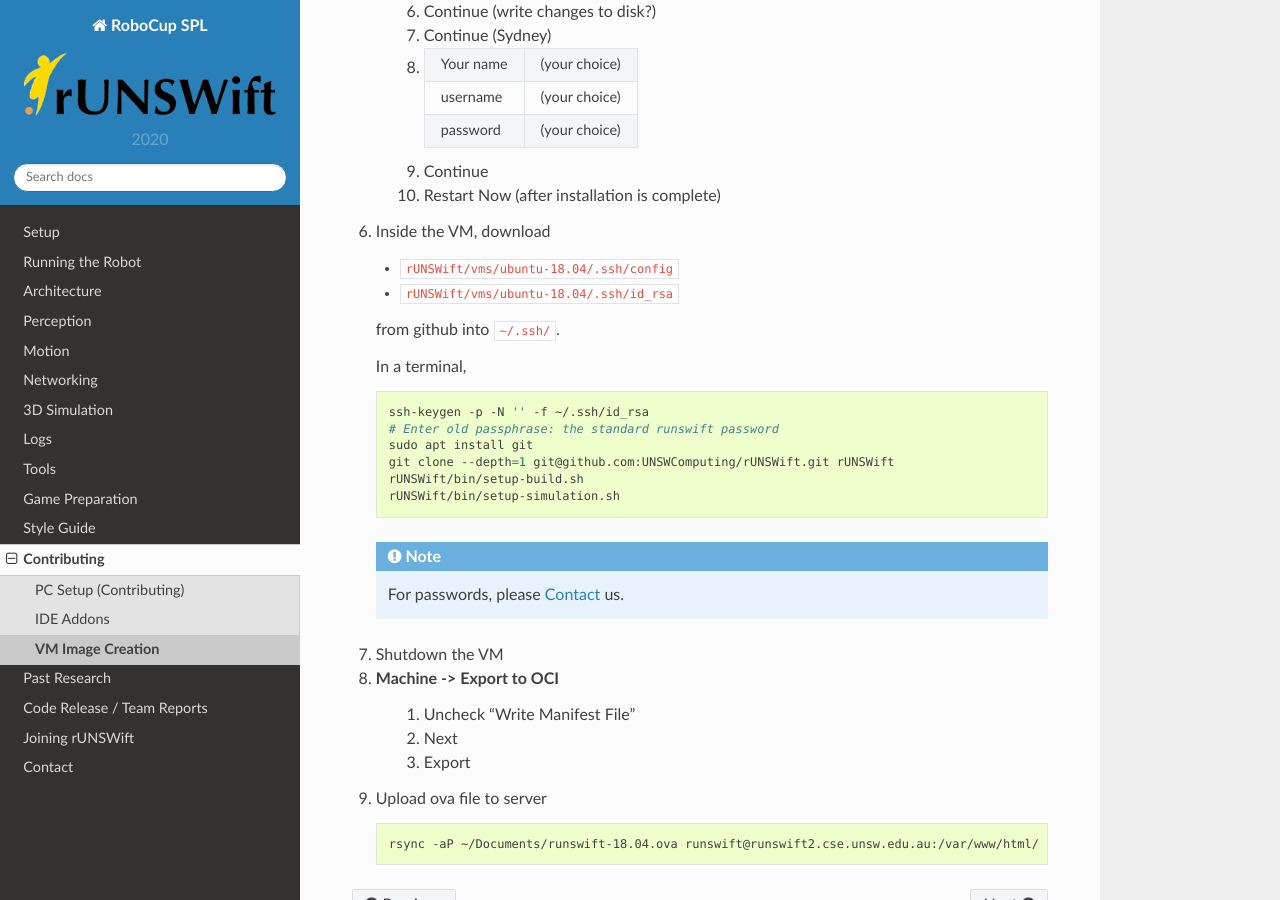
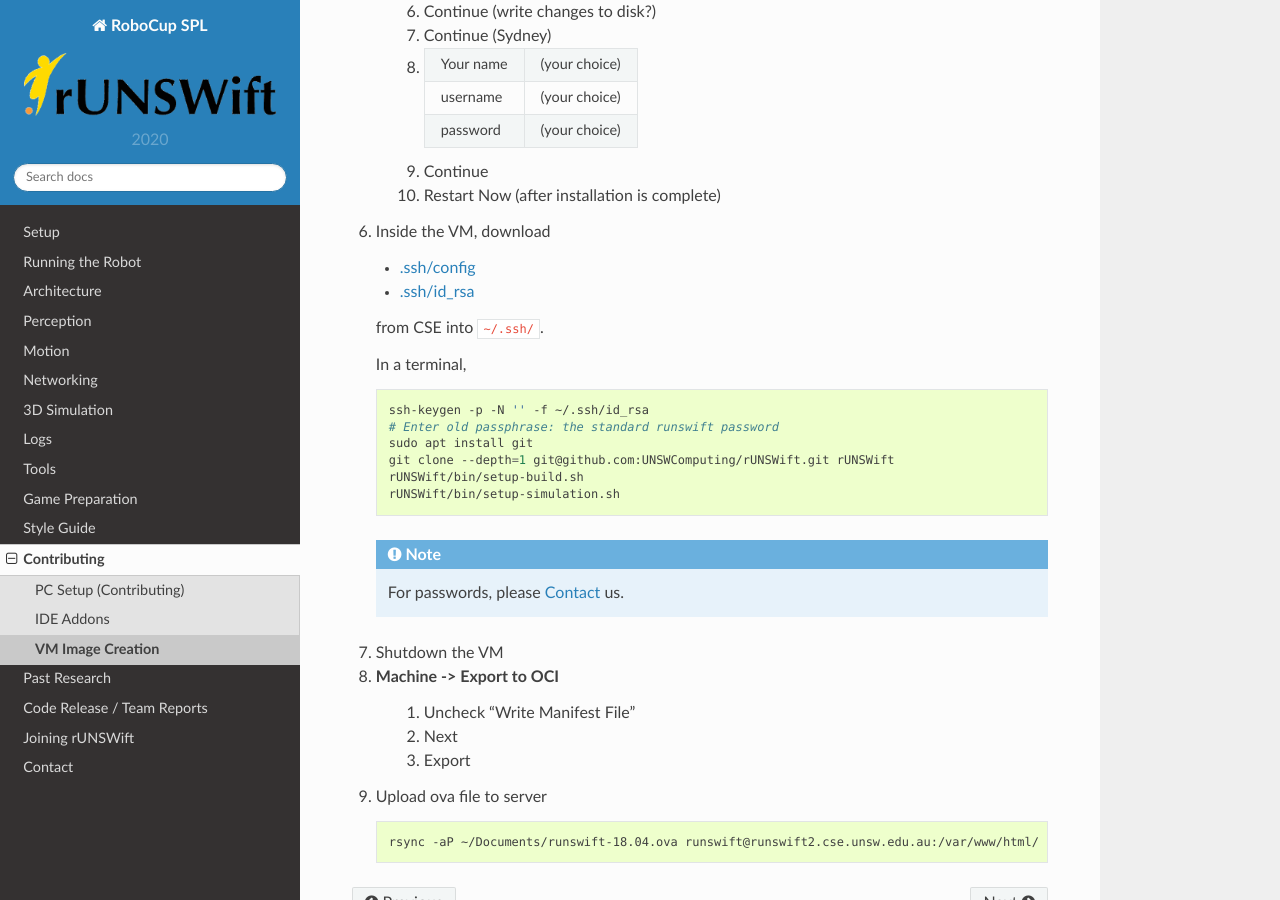
Before and after one commit to UNSWComputing/rUNSWift-docs, a Sphinx documentation site: the page built from source/contributing/vm_image_creation.rst, in a window 1280 px wide and 900 px high, scrolled down 1398 px. Built offline with Sphinx 7.4.7 and the Read the Docs theme 2.0.0, drawn with Linux system fonts in a browser that asks for light colours.

Commit message:
move ssh key to CSE

```diff
--- a/source/contributing/vm_image_creation.rst
+++ b/source/contributing/vm_image_creation.rst
@@ -70,10 +70,10 @@ These are instructions on creating an OVA file to be used in :ref:`pc_setup` for
 
 #.  Inside the VM, download
 
-    * ``rUNSWift/vms/ubuntu-18.04/.ssh/config``
-    * ``rUNSWift/vms/ubuntu-18.04/.ssh/id_rsa``
+    * `.ssh/config <https://www.cse.unsw.edu.au/~robocup/Nao/Downloads/vm-files/.ssh/config>`_
+    * `.ssh/id_rsa <https://www.cse.unsw.edu.au/~robocup/Nao/Downloads/vm-files/.ssh/id_rsa>`_
 
-    from github into ``~/.ssh/``.
+    from CSE into ``~/.ssh/``.
 
     In a terminal,
 
```
